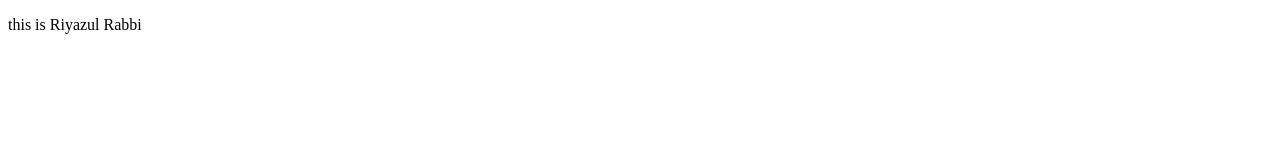
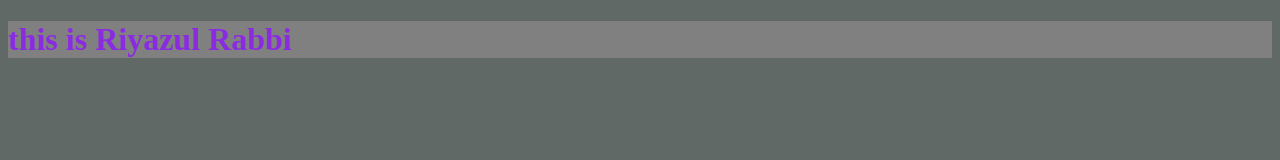
Before and after one commit to dark-shadow388/projectDemo, a plain HTML site: page index.html in a window 1280 px wide. Drawn offline with Linux system fonts and the light colour scheme.

Commit message:
new file add

```diff
--- a/app.js
+++ b/app.js
@@ -1,2 +1,4 @@
-let a = 10;
-console.log(a);
+// let a = 10;
+// console.log(a);
+const fruits = ['Banana', 'Apple', 'Orange', 'Mango'];
+console.log(fruits);
--- a/index.html
+++ b/index.html
@@ -4,9 +4,10 @@
     <meta charset="UTF-8" />
     <meta name="viewport" content="width=device-width, initial-scale=1.0" />
     <title>Document</title>
+    <link rel="stylesheet" href="style.css" />
   </head>
   <body>
-    <p>this is Riyazul Rabbi</p>
+    <h1>this is Riyazul Rabbi</h1>
     <script src="app.js"></script>
   </body>
 </html>
--- /dev/null
+++ b/style.css
@@ -0,0 +1,7 @@
+body {
+  background-color: rgba(22, 36, 31, 0.684);
+}
+h1 {
+  background-color: gray;
+  color: blueviolet;
+}
```
